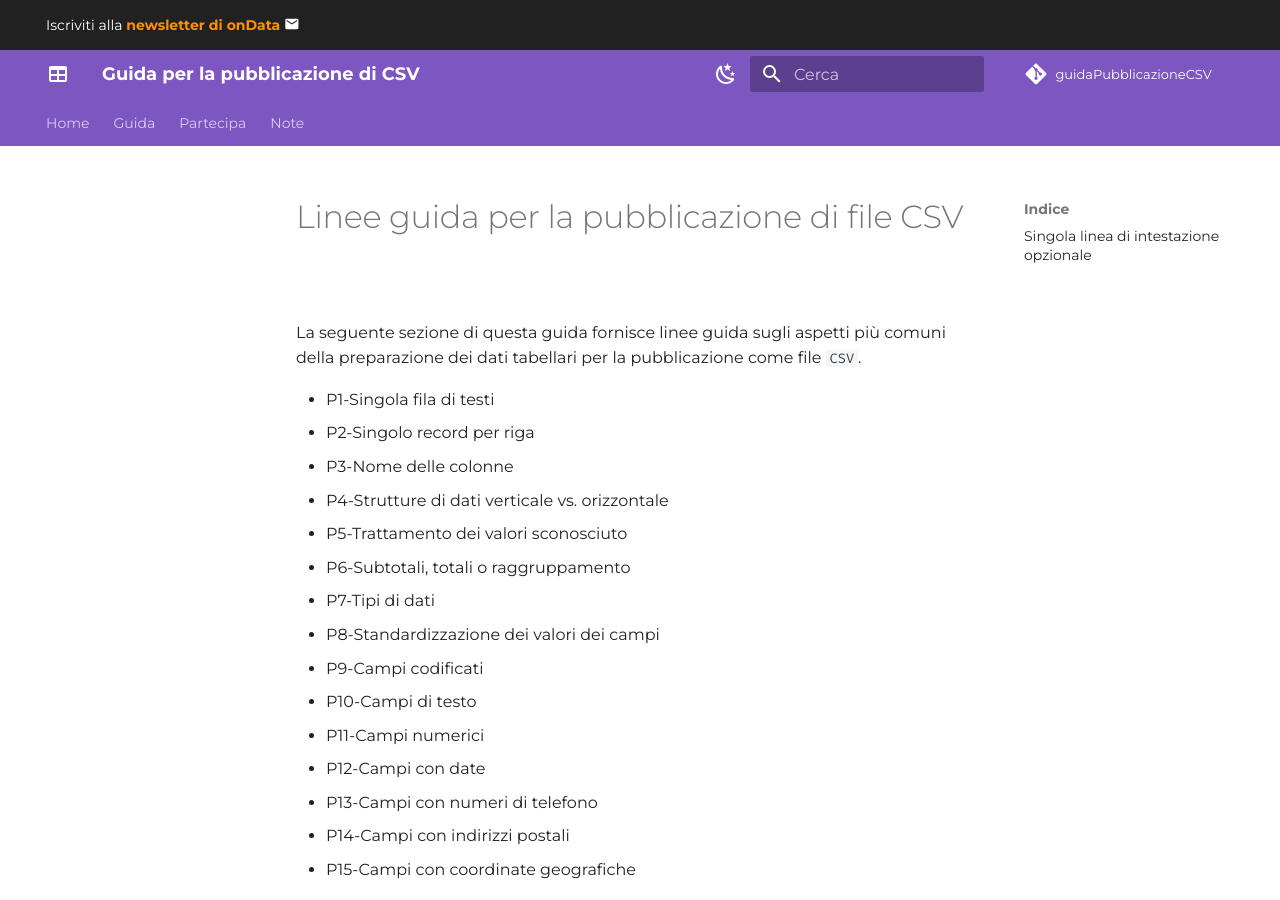
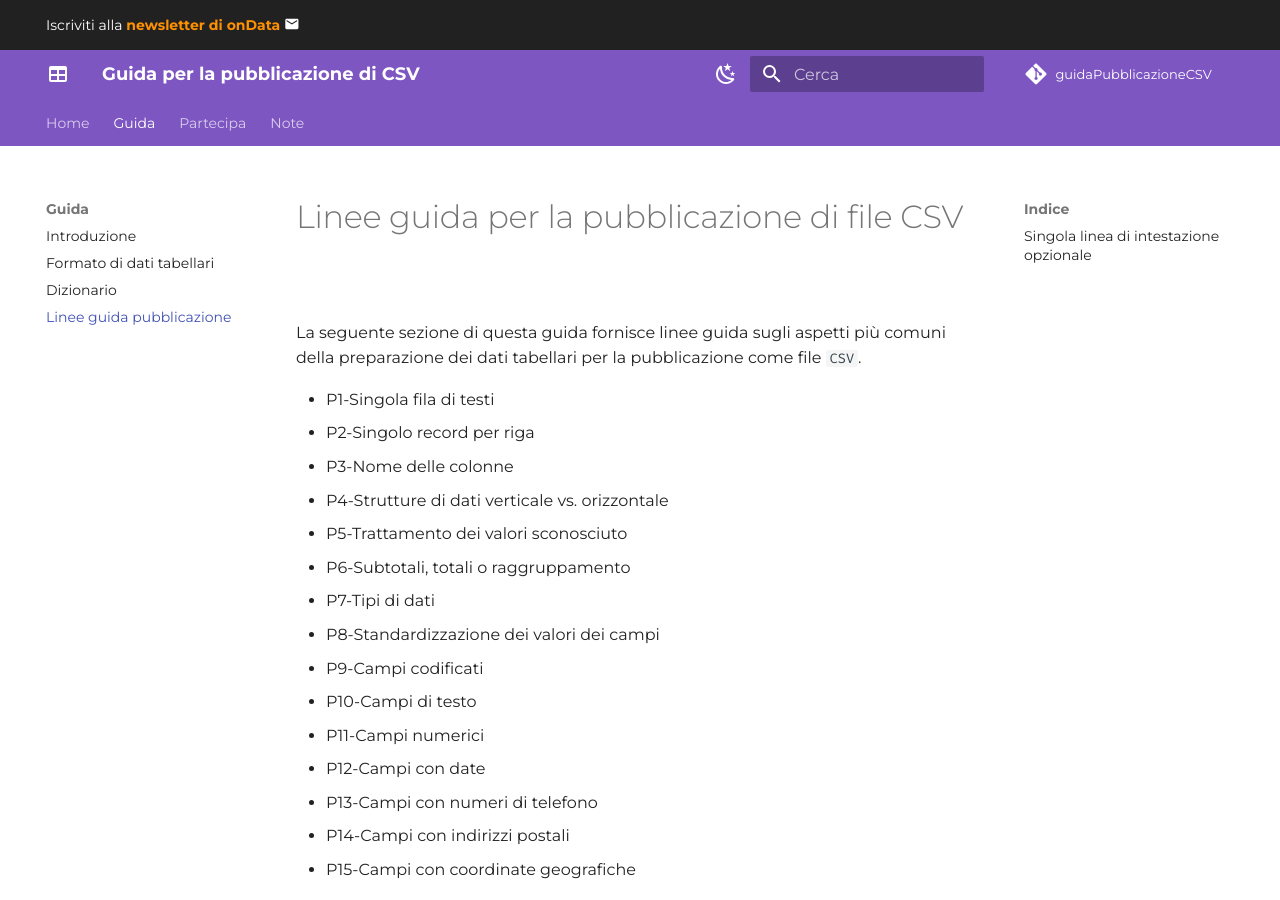
Before and after one commit to ondata/guidaPraticaPubblicazioneCSV, an MkDocs documentation site: the page built from docs/linee_guida_pubblicazione_file/README.md, in a window 1280 px wide and 900 px high. Built offline with MkDocs 1.6.1 and Material for MkDocs 9.7.7, drawn with Linux system fonts in a browser that asks for light colours; comment, search, counter and statistics services are not loaded.

Commit message:
Update mkdocs.yml

```diff
--- a/mkdocs.yml
+++ b/mkdocs.yml
@@ -51,6 +51,7 @@ nav:
       - Introduzione: introduzione/README.md
       - Formato di dati tabellari: formato_dati_tabellari/README.md
       - Dizionario: dizionario_dati/README.md
+      - Linee guida pubblicazione: linee_guida_pubblicazione_file/README.md
     - Partecipa: partecipa.md
     - Note: note_redazione.md
 
```
